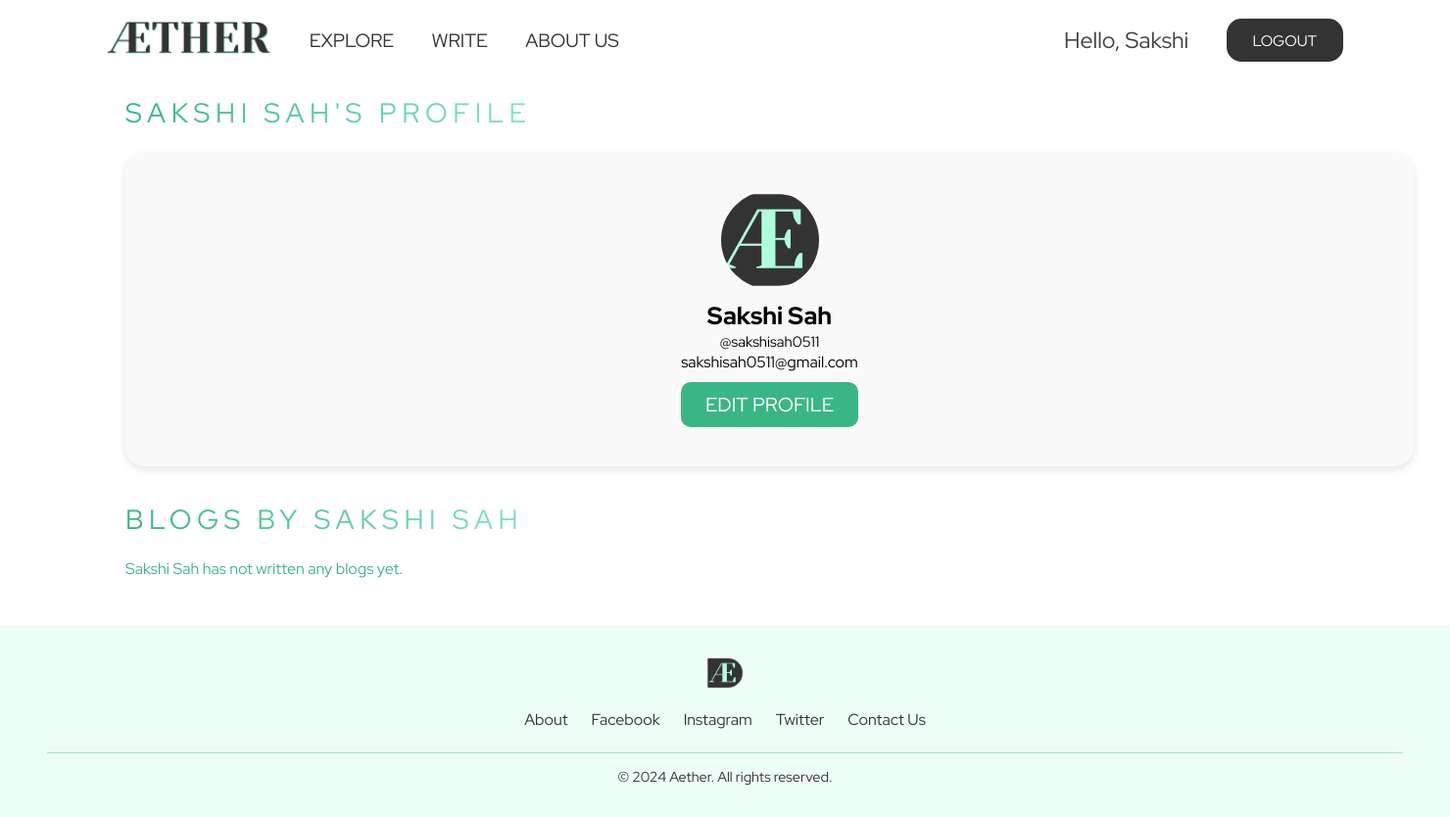
After one commit to sakshii2004/aether-blog-application, a Django app: page /profile/1/ in a window 1480 px wide. The commit adds this page. Shown: the whole page at 98% size. Run offline with Django 4.2, Linux system fonts and the light colour scheme; a user stored in the database is signed in; data comes from the database, SQL or seed files in the repository; data that the repository does not hold is empty; some web fonts are replaced.

Commit message:
Fixes #8

```diff
--- a/base/templates/base/home.html
+++ b/base/templates/base/home.html
@@ -12,7 +12,7 @@
             </h1>
         {% endif %}
 
-	{% for blog in blogs %}
+        {% for blog in blogs %}
         <div class="blog-card-container">
             <div class="blog-card-image">
                 {% if blog.image %}
@@ -27,7 +27,7 @@
                     <h2 class="blog-title">{{blog.title}}</h2>
                     <p class="blog-likes">❤ {{blog.number_of_likes}}</p>
                 </div>
-                <p class="author-name">By <a href="">{{blog.author.first_name}} {{blog.author.last_name}}</a></p>
+                <p class="author-name">By <a href="{% url 'view-profile' blog.author.id %}">{{blog.author.first_name}} {{blog.author.last_name}}</a></p>
                 <p class="content-preview">{{blog.content|truncatechars:350 }}</p>
                 <button class="button read"><a href="{% url 'read-blog' blog.id %}">READ MORE</a></button>
 
--- /dev/null
+++ b/base/templates/base/view_profile.html
@@ -0,0 +1,46 @@
+{% extends 'main.html' %}
+{% load static %}
+{% block content %}
+    <div class="main-container">
+        <h1 class="hello-user-text">{{ user_profile.first_name|upper}} {{user_profile.last_name|upper}}'S PROFILE</h1>
+        <div class="profile-box">
+            <div class="profile-image-container">
+                <img class="default-profile-pic" src="{% static 'logo.png' %}">
+            </div>
+            <div class="profile-details">
+                <p class="profile-name">{{ user_profile.first_name }} {{ user_profile.last_name }}</p>
+                <p class="profile-username"> @{{ user_profile.username }}</p>
+
+                {% if is_owner %}
+                    <p class="profile-email">{{ user_profile.email }}</p>
+                    <a href="{% url 'edit-profile' %}" class="edit-profile-link">EDIT PROFILE</a>
+
+                {% else %}
+                    <p class="profile-email">Joined {{ user_profile.date_joined|timesince }} ago</p>
+                    <a href="" class="edit-profile-link">FOLLOW</a>
+
+                {% endif %}
+            </div>
+        </div>
+        <br>
+        <h1 class="hello-user-text">BLOGS BY {{ user_profile.first_name|upper}} {{user_profile.last_name|upper}}</h1>
+        {% for blog in blogs %}
+        <div class="blog-card-container">
+            <div class="blog-card-image">
+                <img src="{{ blog.image.url }}" alt="{{ blog.title }}" class="blog-image" />
+            </div>
+
+            <div  class="blog-card-text">
+                <h2 class="blog-title">{{blog.title}}</h2>
+                <p class="author-name">By <a href="{% url 'view-profile' blog.author.id %}">{{blog.author.first_name}} {{blog.author.last_name}}</a></p>
+                <p class="content-preview">{{blog.content|truncatechars:350 }}</p>
+                <button class="button read"><a href="{% url 'read-blog' blog.id %}">READ MORE</a></button>
+            </div>
+        </div>
+        <hr style="opacity: 0.5;">
+        {% empty %}
+        <p class="no-comments">{{ user_profile.first_name|title}} {{user_profile.last_name|title}} has not written any blogs yet. </p>
+        {% endfor %}
+    </div>
+
+{% endblock %}
--- a/base/urls.py
+++ b/base/urls.py
@@ -11,5 +11,9 @@ urlpatterns = [
     path('register/', views.registerUser, name = "register"),
     path('create/', views.createBlog, name='create-blog'),
     path('read/<str:blogID>/', views.readBlog, name='read-blog'),
+    path('like/<str:blogID>/', views.likeBlog, name='like-blog'),
+    path('profile/<str:userID>/', views.viewProfile, name='view-profile'),
+    path('edit-profile/', views.editProfile, name='edit-profile'),
+
 
 ]
--- a/base/views.py
+++ b/base/views.py
@@ -76,5 +76,52 @@ def createBlog(request):
 @login_required(login_url='/login')
 def readBlog(request, blogID):
     blog = get_object_or_404(Blog, id=blogID)
-    context = {'blog': blog}
+    comments = Comment.objects.filter(blog = blogID)
+    comment_form = CommentForm()
+    if request.method == 'POST':
+        form = CommentForm(request.POST)
+        if form.is_valid():
+            comment = form.save(commit=False)
+            comment.user = request.user
+            comment.blog = blog
+            comment.save()
+            return redirect('read-blog', blog.id)
+    context = {'blog': blog, 'comments':comments, 'commentform': comment_form}
     return render(request, 'base/read_blog.html', context)
+
+@login_required(login_url='/login')
+def likeBlog(request, blogID):
+    if request.method == 'POST':
+        blog = get_object_or_404(Blog, id=blogID)
+
+        if request.user in blog.liked_by.all():
+            blog.liked_by.remove(request.user)
+            blog.number_of_likes -= 1
+        else:
+            blog.liked_by.add(request.user)
+            blog.number_of_likes += 1
+
+        blog.save()
+        return JsonResponse({'likes': blog.number_of_likes})
+
+    return JsonResponse({'error': 'Invalid request'}, status=400)
+
+@login_required
+def viewProfile(request, userID):
+    user = get_object_or_404(User, pk=userID)
+    is_owner = user == request.user
+    blogs = Blog.objects.filter(author = userID).order_by('-created_on')
+    context = {'user_profile': user, 'is_owner': is_owner, 'blogs':blogs}
+    return render(request, 'base/view_profile.html', context)
+
+@login_required
+def editProfile(request):
+    if request.method == 'POST':
+        form = ProfileEditForm(request.POST, instance=request.user)
+        if form.is_valid():
+            form.save()
+            return redirect('view-profile', userID=request.user.id)
+    else:
+        form = ProfileEditForm(instance=request.user)
+    context = {'form': form}
+    return render(request, 'base/edit_profile.html', context)
--- a/templates/navbar.html
+++ b/templates/navbar.html
@@ -9,7 +9,7 @@
         </ul>
         <ul class="nav-right">
             {% if request.user.is_authenticated %}
-                <li><a href="" class="hello-text">Hello, {{user.first_name | title}}</li>
+                <li><a href="{% url 'view-profile' userID=request.user.id %}" class="hello-text">Hello, {{user.first_name | title}}</li>
                 <li><a href="{% url 'logout' %}"><button class="button register">LOGOUT</button></a></li>
             {% else %}
                 <li><a href="{% url 'login' %}"><button class ="button login">LOGIN</button></a></li>
```
Also changed, not shown: base/forms.py (+14 -1 lines), base/models.py (+12 -0 lines), base/templates/base/edit_profile.html (added, +33 -0 lines), base/templates/base/read_blog.html (+28 -1 lines).
